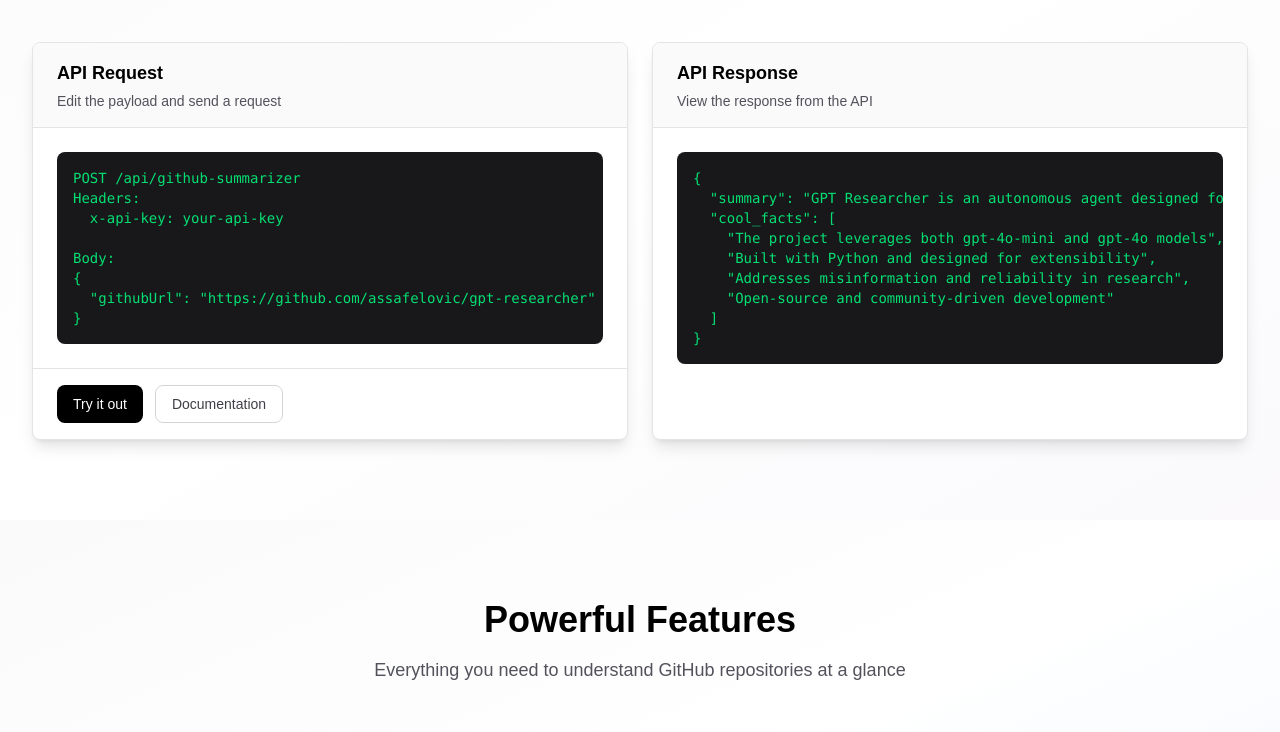
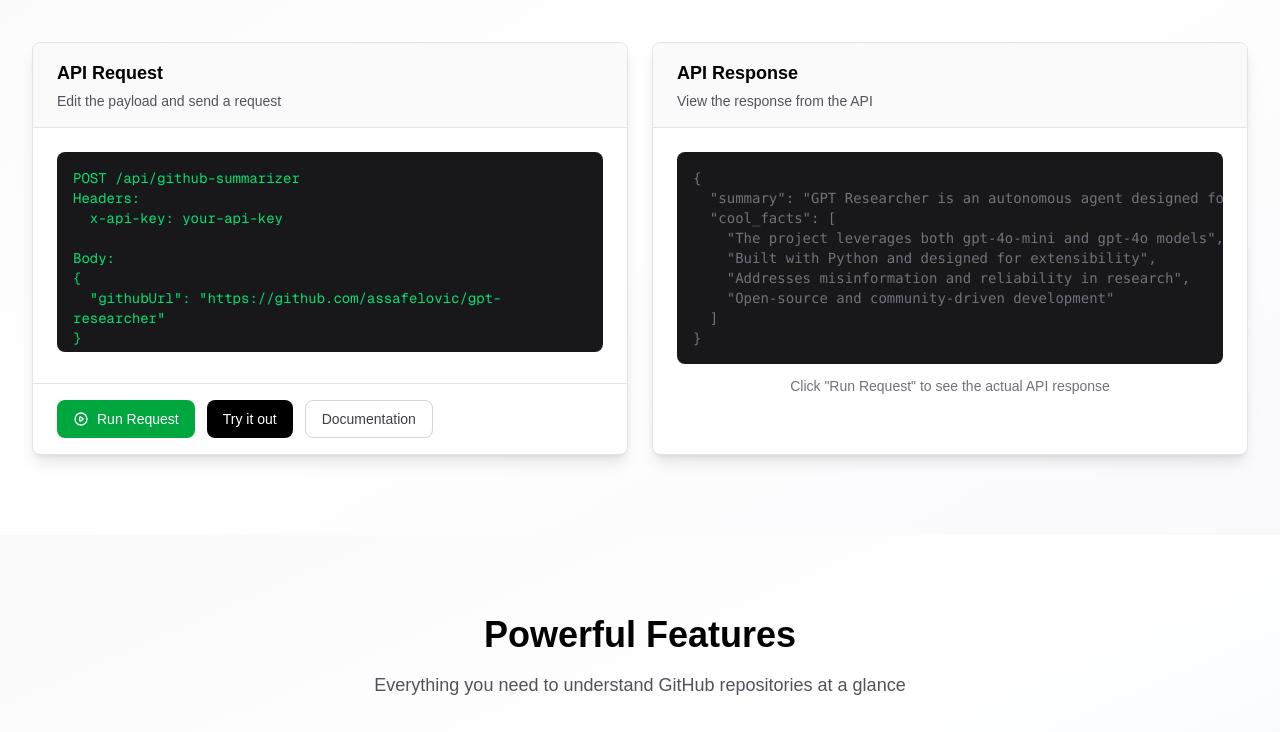
Before and after one commit to devarugved07-bounteous/GITHUB_ANALYZER, a Next.js app: page / in a window 1280 px wide. Shown: the part 1060-1792 px from the top of the page. Built offline with nearby package versions, Linux system fonts and the light colour scheme.

Commit message:
Playground and Home Pages Enhancement

```diff
--- a/src/app/api/github-summarizer/route.js
+++ b/src/app/api/github-summarizer/route.js
@@ -333,8 +333,8 @@ export async function POST(request) {
       request.headers.get('API-Key');
 
     // Debug logging (remove in production)
-    console.log('API Key received:', apiKey ? `${apiKey.substring(0, 8)}...` : 'NOT PROVIDED');
-    console.log('All headers:', Object.fromEntries(request.headers.entries()));
+    // console.log('API Key received:', apiKey ? `${apiKey.substring(0, 8)}...` : 'NOT PROVIDED');
+    // console.log('All headers:', Object.fromEntries(request.headers.entries()));
 
     if (!apiKey) {
       return NextResponse.json(
--- a/src/app/page.js
+++ b/src/app/page.js
@@ -1,5 +1,6 @@
 "use client";
 
+import { useState } from "react";
 import Image from "next/image";
 import Link from "next/link";
 import { useRouter } from "next/navigation";
@@ -49,12 +50,92 @@ export default function Home() {
   const router = useRouter();
   const userName = user?.name || user?.email?.split("@")[0] || "User";
 
+  // State for editable API code
+  const [apiCode, setApiCode] = useState(`POST /api/github-summarizer
+Headers:
+  x-api-key: your-api-key
+
+Body:
+{
+  "githubUrl": "https://github.com/assafelovic/gpt-researcher"
+}`);
+
+  const [apiResponse, setApiResponse] = useState(null);
+  const [isExecuting, setIsExecuting] = useState(false);
+  const [executionError, setExecutionError] = useState(null);
+
   const handleTryItOut = (e) => {
     e.preventDefault();
     if (user) {
       router.push("/playground");
     } else {
       router.push("/login");
+    }
+  };
+
+  // Parse API key and GitHub URL from the code
+  const parseApiCode = (code) => {
+    const apiKeyMatch = code.match(/x-api-key:\s*(.+)/i);
+    const githubUrlMatch = code.match(/"githubUrl":\s*"([^"]+)"/);
+
+    return {
+      apiKey: apiKeyMatch ? apiKeyMatch[1].trim() : null,
+      githubUrl: githubUrlMatch ? githubUrlMatch[1].trim() : null,
+    };
+  };
+
+  // Execute the API call
+  const handleExecuteApi = async () => {
+    setIsExecuting(true);
+    setExecutionError(null);
+    setApiResponse(null);
+
+    try {
+      const { apiKey, githubUrl } = parseApiCode(apiCode);
+
+      if (!apiKey || apiKey === "your-api-key") {
+        setExecutionError("Please provide a valid API key in the code");
+        setIsExecuting(false);
+        return;
+      }
+
+      if (!githubUrl) {
+        setExecutionError("Please provide a valid GitHub URL in the code");
+        setIsExecuting(false);
+        return;
+      }
+
+      const response = await fetch("/api/github-summarizer", {
+        method: "POST",
+        headers: {
+          "Content-Type": "application/json",
+          "x-api-key": apiKey,
+        },
+        body: JSON.stringify({
+          githubUrl: githubUrl,
+        }),
+      });
+
+      const data = await response.json();
+
+      if (!response.ok) {
+        setExecutionError(data.error || data.message || "Request failed");
+        setApiResponse({
+          error: data.error || "Request failed",
+          message: data.message,
+          status: response.status,
+        });
+      } else {
+        setApiResponse(data);
+      }
+    } catch (err) {
+      setExecutionError(err.message || "Network error occurred");
+      setApiResponse({
+        error: "Network error",
+        message: err.message || "Failed to connect to the server",
+      });
+    } finally {
+      setIsExecuting(false);
     }
   };
 
@@ -199,28 +280,87 @@ export default function Home() {
                 </p>
               </div>
               <div className="p-6">
-                <pre className="overflow-x-auto rounded-lg bg-zinc-900 p-4 text-sm text-green-400">
-{`POST /api/github-summarizer
-Headers:
-  x-api-key: your-api-key
-
-Body:
-{
-  "githubUrl": "https://github.com/assafelovic/gpt-researcher"
-}`}
-                </pre>
+                <textarea
+                  value={apiCode}
+                  onChange={(e) => setApiCode(e.target.value)}
+                  className="w-full min-h-[200px] resize-none rounded-lg bg-zinc-900 p-4 font-mono text-sm text-green-400 focus:outline-none focus:ring-2 focus:ring-blue-500 dark:bg-zinc-900"
+                  spellCheck={false}
+                  placeholder="Edit the API request code here..."
+                />
+                {executionError && (
+                  <div className="mt-3 rounded-lg bg-red-50 p-3 text-sm text-red-800 dark:bg-red-900/20 dark:text-red-400">
+                    {executionError}
+                  </div>
+                )}
               </div>
               <div className="border-t border-zinc-200 px-6 py-4 dark:border-zinc-700">
                 <div className="flex gap-3">
+                  <button
+                    onClick={handleExecuteApi}
+                    disabled={isExecuting}
+                    className="flex items-center gap-2 rounded-lg bg-green-600 px-4 py-2 text-sm font-medium text-white transition-colors hover:bg-green-700 disabled:opacity-50 disabled:cursor-not-allowed dark:bg-green-500 dark:hover:bg-green-600"
+                  >
+                    {isExecuting ? (
+                      <>
+                        <svg
+                          className="h-4 w-4 animate-spin"
+                          xmlns="http://www.w3.org/2000/svg"
+                          fill="none"
+                          viewBox="0 0 24 24"
+                        >
+                          <circle
+                            className="opacity-25"
+                            cx="12"
+                            cy="12"
+                            r="10"
+                            stroke="currentColor"
+                            strokeWidth="4"
+                          ></circle>
+                          <path
+                            className="opacity-75"
+                            fill="currentColor"
+                            d="M4 12a8 8 0 018-8V0C5.373 0 0 5.373 0 12h4zm2 5.291A7.962 7.962 0 014 12H0c0 3.042 1.135 5.824 3 7.938l3-2.647z"
+                          ></path>
+                        </svg>
+                        Running...
+                      </>
+                    ) : (
+                      <>
+                        <svg
+                          className="h-4 w-4"
+                          fill="none"
+                          stroke="currentColor"
+                          viewBox="0 0 24 24"
+                        >
+                          <path
+                            strokeLinecap="round"
+                            strokeLinejoin="round"
+                            strokeWidth={2}
+                            d="M14.752 11.168l-3.197-2.132A1 1 0 0010 9.87v4.263a1 1 0 001.555.832l3.197-2.132a1 1 0 000-1.664z"
+                          />
+                          <path
+                            strokeLinecap="round"
+                            strokeLinejoin="round"
+                            strokeWidth={2}
+                            d="M21 12a9 9 0 11-18 0 9 9 0 0118 0z"
+                          />
+                        </svg>
+                        Run Request
+                      </>
+                    )}
+                  </button>
                   <button
                     onClick={handleTryItOut}
                     className="rounded-lg bg-black px-4 py-2 text-sm font-medium text-white transition-colors hover:bg-zinc-800 dark:bg-zinc-700 dark:hover:bg-zinc-600"
                   >
                     Try it out
                   </button>
-                  <button className="rounded-lg border border-zinc-300 px-4 py-2 text-sm font-medium text-zinc-700 transition-colors hover:bg-zinc-50 dark:border-zinc-600 dark:text-zinc-300 dark:hover:bg-zinc-700">
+                  <Link
+                    href="/documentation"
+                    className="rounded-lg border border-zinc-300 px-4 py-2 text-sm font-medium text-zinc-700 transition-colors hover:bg-zinc-50 dark:border-zinc-600 dark:text-zinc-300 dark:hover:bg-zinc-700"
+                  >
                     Documentation
-                  </button>
+                  </Link>
                 </div>
               </div>
             </div>
@@ -236,7 +376,12 @@ Body:
                 </p>
               </div>
               <div className="p-6">
-                <pre className="max-h-96 overflow-y-auto rounded-lg bg-zinc-900 p-4 text-sm text-green-400">
+                {apiResponse ? (
+                  <pre className="max-h-96 overflow-y-auto rounded-lg bg-zinc-900 p-4 text-sm text-green-400">
+                    {JSON.stringify(apiResponse, null, 2)}
+                  </pre>
+                ) : (
+                  <pre className="max-h-96 overflow-y-auto rounded-lg bg-zinc-900 p-4 text-sm text-zinc-500">
 {`{
   "summary": "GPT Researcher is an autonomous agent designed for comprehensive online research on various tasks. It aims to provide detailed, factual, and unbiased research reports by leveraging AI technology...",
   "cool_facts": [
@@ -246,7 +391,13 @@ Body:
     "Open-source and community-driven development"
   ]
 }`}
-                </pre>
+                  </pre>
+                )}
+                {!apiResponse && (
+                  <p className="mt-3 text-center text-sm text-zinc-500 dark:text-zinc-400">
+                    Click "Run Request" to see the actual API response
+                  </p>
+                )}
               </div>
             </div>
           </div>
--- a/src/app/playground/page.js
+++ b/src/app/playground/page.js
@@ -248,7 +248,33 @@ export default function PlaygroundPage() {
                     disabled={isSubmitting || !apiKey.trim() || !githubUrl.trim()}
                     className="w-full rounded-lg bg-blue-600 px-6 py-3 text-white transition-colors hover:bg-blue-700 disabled:opacity-50 disabled:cursor-not-allowed dark:bg-blue-500 dark:hover:bg-blue-600"
                   >
-                    {isSubmitting ? "Processing..." : "Summarize Repository"}
+                    {isSubmitting ? (
+                      <span className="flex items-center justify-center gap-2">
+                        <svg
+                          className="h-5 w-5 animate-spin"
+                          xmlns="http://www.w3.org/2000/svg"
+                          fill="none"
+                          viewBox="0 0 24 24"
+                        >
+                          <circle
+                            className="opacity-25"
+                            cx="12"
+                            cy="12"
+                            r="10"
+                            stroke="currentColor"
+                            strokeWidth="4"
+                          ></circle>
+                          <path
+                            className="opacity-75"
+                            fill="currentColor"
+                            d="M4 12a8 8 0 018-8V0C5.373 0 0 5.373 0 12h4zm2 5.291A7.962 7.962 0 014 12H0c0 3.042 1.135 5.824 3 7.938l3-2.647z"
+                          ></path>
+                        </svg>
+                        Processing...
+                      </span>
+                    ) : (
+                      "Summarize Repository"
+                    )}
                   </button>
                 </form>
 
```
